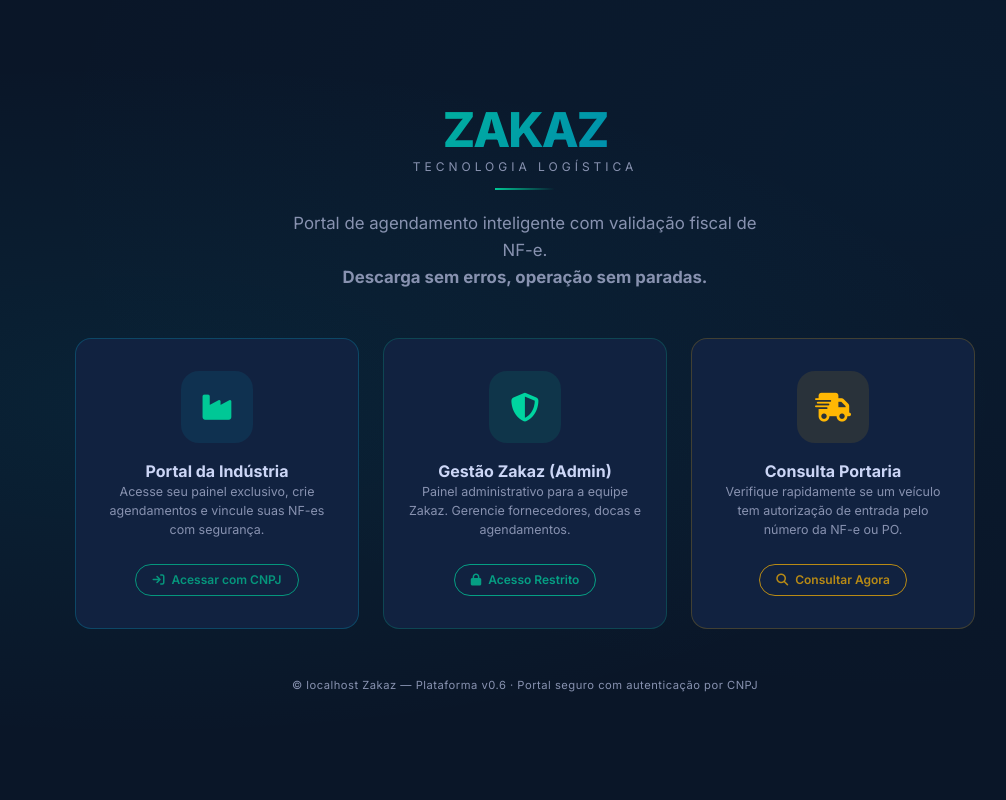
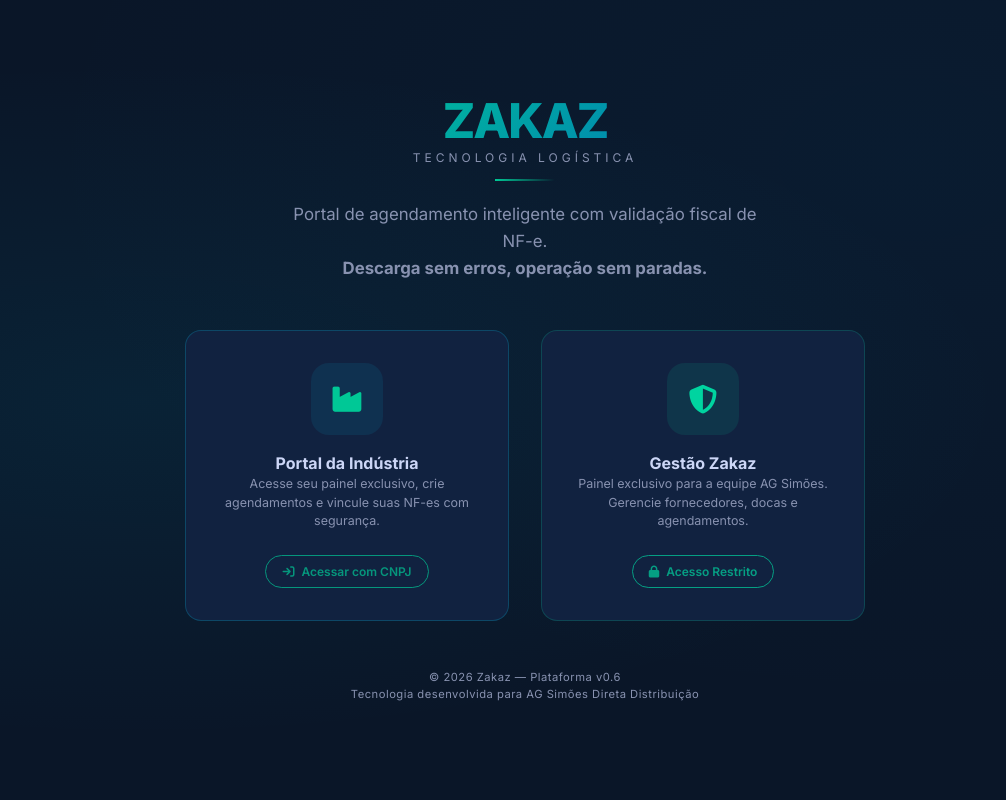
Before and after one commit to albertorosa10-spec/ordo-logistica, a Django app: page / in a window 1280 px wide. Shown: the whole page, without its empty margins (115-1121 px from the left). Run offline with Django 5.2, Linux system fonts and the light colour scheme.

Commit message:
feat: feedback de rejeição fiscal para indústria + home page profissional

```diff
--- a/core/admin.py
+++ b/core/admin.py
@@ -1,6 +1,6 @@
 # ==========================================
 # CORE/ADMIN.PY
-# Ordo Logística — v0.8.0
+# Zakaz — v0.8.0
 # ==========================================
 
 from django.contrib import admin
--- a/core/forms.py
+++ b/core/forms.py
@@ -1,6 +1,6 @@
 # ==========================================
 # CORE/FORMS.PY
-# Ordo Logística — Plataforma de Agendamento
+# Zakaz — Plataforma de Agendamento
 # Versão: 0.6.0
 # ==========================================
 
@@ -98,7 +98,7 @@ class CadastroFornecedorForm(forms.Form):
 
         if not Fornecedor.objects.filter(cnpj=cnpj).exists():
             raise ValidationError(
-                "Este CNPJ ainda não foi autorizado pela Ordo Tecnologia Logística. "
+                "Este CNPJ ainda não foi autorizado pela Zakaz. "
                 "Entre em contato com seu gestor de fornecedores."
             )
 
@@ -158,7 +158,7 @@ class LoginIndustriaForm(forms.Form):
                 )
             if not user.is_active:
                 raise ValidationError(
-                    "Esta conta está desativada. Entre em contato com a Ordo Tecnologia."
+                    "Esta conta está desativada. Entre em contato com a Zakaz."
                 )
             cleaned_data['user'] = user
         return cleaned_data
--- a/core/integrations.py
+++ b/core/integrations.py
@@ -1,6 +1,6 @@
 # ==========================================
 # CORE/INTEGRATIONS.PY
-# Ordo Logística — Plataforma de Agendamento
+# Zakaz — Plataforma de Agendamento
 # Versão: 0.6.0
 #
 # Integrações externas:
@@ -121,7 +121,7 @@ def validar_nfe_xml(arquivo_xml, cnpj_destinatario_esperado: str) -> tuple[str |
     # Estrutura chave 44: cUF(2) AAMM(4) CNPJ_emitente(14) mod(2) série(3) nNF(9) tpEmis(1) cNF(8) cDV(1)
     cnpj_emitente_chave = chave[6:20]
 
-    # A Ordo valida o CNPJ do DESTINATÁRIO (quem recebe a mercadoria)
+    # A Zakaz valida o CNPJ do DESTINATÁRIO (quem recebe a mercadoria)
     if cnpj_dest_xml:
         cnpj_verificado = re.sub(r'\D', '', cnpj_dest_xml)
         fonte = "XML (<dest><CNPJ>)"
--- a/core/models.py
+++ b/core/models.py
@@ -1,6 +1,6 @@
 # ==========================================
 # CORE/MODELS.PY
-# Ordo Logística — Plataforma de Agendamento
+# Zakaz — Plataforma de Agendamento
 # Versão: 0.8.1 — Inclusão do Status de Triagem Fiscal
 # ==========================================
 
--- a/core/templates/403.html
+++ b/core/templates/403.html
@@ -1,6 +1,6 @@
 {% extends 'base.html' %}
 
-{% block title %}Acesso Negado | Ordo{% endblock %}
+{% block title %}Acesso Negado | Zakaz{% endblock %}
 {% block page_title %}Acesso Negado{% endblock %}
 {% block page_subtitle %}Você não tem permissão para acessar esta página{% endblock %}
 
--- a/core/templates/home.html
+++ b/core/templates/home.html
@@ -56,13 +56,13 @@
 /* Cards de acesso */
 .access-cards {
     display: grid;
-    grid-template-columns: repeat(3, 1fr);
-    gap: 1.5rem;
-    max-width: 900px;
+    grid-template-columns: repeat(2, 1fr);
+    gap: 2rem;
+    max-width: 680px;
     width: 100%;
 }
 
-@media (max-width: 768px) {
+@media (max-width: 640px) {
     .access-cards { grid-template-columns: 1fr; max-width: 380px; }
 }
 
@@ -112,12 +112,6 @@
 .access-card.gestao:hover::before { opacity: 1; }
 .access-card.gestao .card-icon { background: rgba(0,212,160,0.1); color: var(--ordo-green); }
 
-/* Card 3 — Portaria (amarelo) */
-.access-card.portaria { border-color: rgba(255,183,3,0.2); }
-.access-card.portaria::before { background: linear-gradient(90deg, var(--ordo-yellow), #e6a000); }
-.access-card.portaria:hover { border-color: var(--ordo-yellow); }
-.access-card.portaria:hover::before { opacity: 1; }
-.access-card.portaria .card-icon { background: rgba(255,183,3,0.1); color: var(--ordo-yellow); }
 
 .card-icon {
     width: 72px; height: 72px;
@@ -195,14 +189,14 @@
         </a>
 
         <!-- CARD 2: Gestão Zakaz -->
-        <a href="/admin/" class="access-card gestao">
+        <a href="/staff/login/" class="access-card gestao">
             <div class="card-icon">
                 <i class="fa-solid fa-shield-halved"></i>
             </div>
             <div>
-                <p class="card-title">Gestão Zakaz (Admin)</p>
+                <p class="card-title">Gestão Zakaz</p>
                 <p class="card-desc">
-                    Painel administrativo para a equipe Zakaz. Gerencie fornecedores, docas e agendamentos.
+                    Painel exclusivo para a equipe AG Simões. Gerencie fornecedores, docas e agendamentos.
                 </p>
             </div>
             <span class="card-cta" style="color: var(--ordo-green);">
@@ -210,27 +204,11 @@
             </span>
         </a>
 
-        <!-- CARD 3: Consulta Portaria -->
-        <a href="{% url 'consulta' %}" class="access-card portaria">
-            <div class="card-icon">
-                <i class="fa-solid fa-truck-fast"></i>
-            </div>
-            <div>
-                <p class="card-title">Consulta Portaria</p>
-                <p class="card-desc">
-                    Verifique rapidamente se um veículo tem autorização de entrada pelo número da NF-e ou PO.
-                </p>
-            </div>
-            <span class="card-cta" style="color: var(--ordo-yellow);">
-                <i class="fa-solid fa-magnifying-glass me-1"></i> Consultar Agora
-            </span>
-        </a>
-
     </div><!-- /access-cards -->
 
     <div class="home-footer fade-in fade-in-delay-2">
-        &copy; {{ request.META.SERVER_NAME|default:"2026" }} Zakaz &mdash;
-        Plataforma v0.6 &middot; Portal seguro com autenticação por CNPJ
+        &copy; 2026 Zakaz &mdash; Plataforma v0.6<br>
+        Tecnologia desenvolvida para AG Simões Direta Distribuição
     </div>
 
 </div><!-- /home-hero -->
--- a/core/templates/industria/dashboard.html
+++ b/core/templates/industria/dashboard.html
@@ -1,6 +1,6 @@
 {% extends 'base.html' %}
 
-{% block title %}Meu Dashboard — Portal da Indústria | Ordo{% endblock %}
+{% block title %}Meu Dashboard — Portal da Indústria | Zakaz{% endblock %}
 {% block page_title %}Dashboard da Indústria{% endblock %}
 {% block page_subtitle %}{{ fornecedor.razao_social }}{% endblock %}
 {% block nav_dash_ind %}active{% endblock %}
--- a/core/templates/industria/lista_agendamentos.html
+++ b/core/templates/industria/lista_agendamentos.html
@@ -1,6 +1,6 @@
 {% extends 'base.html' %}
 
-{% block title %}{{ status_label }} — Ordo{% endblock %}
+{% block title %}{{ status_label }} — Zakaz{% endblock %}
 {% block page_title %}{{ status_label }}{% endblock %}
 {% block page_subtitle %}{{ fornecedor.razao_social }}{% endblock %}
 {% block nav_dash_ind %}active{% endblock %}
--- a/core/templates/industria/novo_agendamento.html
+++ b/core/templates/industria/novo_agendamento.html
@@ -5,7 +5,7 @@
    Versão: 0.8.0 — Slots fixos, Toggle de Docas, Painel SLA
    ================================================================ #}
 
-{% block title %}Novo Agendamento — Portal da Indústria | Ordo{% endblock %}
+{% block title %}Novo Agendamento — Portal da Indústria | Zakaz{% endblock %}
 {% block page_title %}Novo Agendamento{% endblock %}
 {% block page_subtitle %}Preencha os dados para solicitar um slot de descarga{% endblock %}
 {% block nav_dash_ind %}active{% endblock %}
--- a/core/templates/industria/perfil.html
+++ b/core/templates/industria/perfil.html
@@ -1,6 +1,6 @@
 {% extends 'base.html' %}
 
-{% block title %}Meu Perfil — Ordo{% endblock %}
+{% block title %}Meu Perfil — Zakaz{% endblock %}
 {% block page_title %}Meu Perfil{% endblock %}
 {% block page_subtitle %}{{ fornecedor.razao_social }}{% endblock %}
 {% block nav_perfil %}active{% endblock %}
@@ -82,7 +82,7 @@
 
                 <div class="mt-4 p-3 rounded-2" style="background:var(--ordo-surface-2); font-size:.75rem; color:var(--ordo-text-dim);">
                     <i class="fa-solid fa-lock me-1"></i>
-                    Para alterar seus dados cadastrais ou solicitar atualização de e-mail, entre em contato com a equipe Ordo.
+                    Para alterar seus dados cadastrais ou solicitar atualização de e-mail, entre em contato com a equipe Zakaz.
                 </div>
             </div>
         </div>
--- a/core/templates/industria/upload_nfe.html
+++ b/core/templates/industria/upload_nfe.html
@@ -5,7 +5,7 @@
    Versão:   0.8.0 — Drag & Drop + Preview + Winthor
    ================================================================ #}
 
-{% block title %}Upload NF-e — Agendamento #{{ agendamento.pk }} | Ordo{% endblock %}
+{% block title %}Upload NF-e — Agendamento #{{ agendamento.pk }} | Zakaz{% endblock %}
 {% block page_title %}Upload de NF-e{% endblock %}
 {% block page_subtitle %}Agendamento #{{ agendamento.pk }} — PO: {{ agendamento.numero_pedido }}{% endblock %}
 {% block nav_dash_ind %}active{% endblock %}
@@ -481,7 +481,7 @@
     <p>
       O prazo para vincular a NF-e a este agendamento se encerrou em
       <strong>{{ prazo|date:"d/m/Y \\à\\s H:i" }}</strong>.
-      <br>Entre em contato com a equipe Ordo para reagendar.
+      <br>Entre em contato com a equipe Zakaz para reagendar.
     </p>
     <a href="{% url 'dashboard_industria' %}" class="up-btn-cancelar-prev mt-3 d-inline-block text-center">
       <i class="fa-solid fa-arrow-left me-1"></i> Voltar ao Dashboard
--- a/core/templates/industria/vincular_nfe.html
+++ b/core/templates/industria/vincular_nfe.html
@@ -1,6 +1,6 @@
 {% extends 'base.html' %}
 
-{% block title %}Vincular NF-e — Agendamento #{{ agendamento.pk }} | Ordo{% endblock %}
+{% block title %}Vincular NF-e — Agendamento #{{ agendamento.pk }} | Zakaz{% endblock %}
 {% block page_title %}Vincular NF-e{% endblock %}
 {% block page_subtitle %}Agendamento #{{ agendamento.pk }} — PO: {{ agendamento.numero_pedido }}{% endblock %}
 {% block nav_dash_ind %}active{% endblock %}
@@ -239,7 +239,7 @@
                     <p class="mb-3" style="color:var(--ordo-text-dim); font-size:.87rem;">
                         O prazo para vincular a NF-e a este agendamento se encerrou em
                         <strong>{{ prazo|date:"d/m/Y \à\s H:i" }}</strong>.
-                        <br>Entre em contato com a equipe Ordo para reagendar.
+                        <br>Entre em contato com a equipe Zakaz para reagendar.
                     </p>
                     <a href="{% url 'dashboard_industria' %}" class="btn-ordo-ghost btn">
                         <i class="fa-solid fa-arrow-left me-2"></i> Voltar ao Dashboard
--- a/core/templates/vincular_nfe.html
+++ b/core/templates/vincular_nfe.html
@@ -2,7 +2,7 @@
 <html lang="pt-br">
 <head>
     <meta charset="UTF-8">
-    <title>Vincular NF-e - Ordo Gestão</title>
+    <title>Vincular NF-e - Zakaz</title>
     <link href="https://cdn.jsdelivr.net/npm/bootstrap@5.3.0/dist/css/bootstrap.min.css" rel="stylesheet">
 </head>
 <body class="bg-light">
--- a/core/urls.py
+++ b/core/urls.py
@@ -1,6 +1,6 @@
 # ==========================================
 # CORE/URLS.PY
-# Ordo Logística — App core URL config
+# Zakaz — App core URL config
 # Versão: 0.7.0 — Adicionadas rotas /industria/
 # e /gestor/ para testes de integração e
 # compatibilidade com documentação externa.
@@ -66,7 +66,7 @@ urlpatterns = [
          views.lista_agendamentos_status,        name='industria_lista'),
 
     # ------------------------------------------
-    # GESTÃO ORDO (staff)
+    # GESTÃO ZAKAZ (staff)
     # ------------------------------------------
     path('dashboard/', views.dashboard_logistica, name='dashboard'),
     path('gestor/checkin/<int:agendamento_id>/',
--- a/core/views.py
+++ b/core/views.py
@@ -1,6 +1,6 @@
 # ==========================================
 # CORE/VIEWS.PY
-# Ordo Logística — v0.8.1
+# Zakaz — v0.8.1
 # Fluxo: Triagem Fiscal Manual + Bypass Winthor
 # ==========================================
 
@@ -361,10 +361,27 @@ def detalhe_agendamento(request, agendamento_id):
     """Detalhe de um agendamento da indústria."""
     fornecedor = get_object_or_404(Fornecedor, user=request.user)
     agendamento = get_object_or_404(Agendamento, pk=agendamento_id, fornecedor=fornecedor)
+
+    log_rejeicao   = None
+    motivo_rejeicao = None
+    if agendamento.status == 'PRE_AGENDADO':
+        log = (
+            agendamento.logs
+            .filter(status_novo='PRE_AGENDADO', usuario__icontains='Rejeitados:')
+            .order_by('-data')
+            .first()
+        )
+        if log:
+            log_rejeicao = log
+            partes = log.usuario.split(' — Rejeitados: ', 1)
+            motivo_rejeicao = partes[1] if len(partes) == 2 else log.usuario
+
     return render(request, 'industria/detalhe_agendamento.html', {
-        'agendamento': agendamento,
-        'fornecedor':  fornecedor,
-        'agora':       timezone.now(),
+        'agendamento':    agendamento,
+        'fornecedor':     fornecedor,
+        'agora':          timezone.now(),
+        'log_rejeicao':   log_rejeicao,
+        'motivo_rejeicao': motivo_rejeicao,
     })
 
 @login_required
--- a/setup/settings.py
+++ b/setup/settings.py
@@ -1,6 +1,6 @@
 """
 Django settings for setup project.
-Ordo Logística — Plataforma de Agendamento
+Zakaz — Plataforma de Agendamento
 Versão: 0.9.0 — Configuração híbrida Railway/Local
 """
 
--- a/setup/urls.py
+++ b/setup/urls.py
@@ -1,6 +1,6 @@
 # ==========================================
 # SETUP/URLS.PY
-# Ordo Logística — Project URL config
+# Zakaz — Project URL config
 # Versão: 0.6.0
 # ==========================================
 
@@ -10,7 +10,7 @@ from django.conf import settings
 from django.conf.urls.static import static
 
 urlpatterns = [
-    # Painel Administrativo Django (Gestão Ordo)
+    # Painel Administrativo Django (Gestão Zakaz)
     path('admin/', admin.site.urls),
 
     # Todas as URLs do app core (inclui home, portal, api, portaria)
```
Also changed, not shown: core/templates/industria/detalhe_agendamento.html (+28 -1 lines), core/tests.py (+4 -4 lines).
